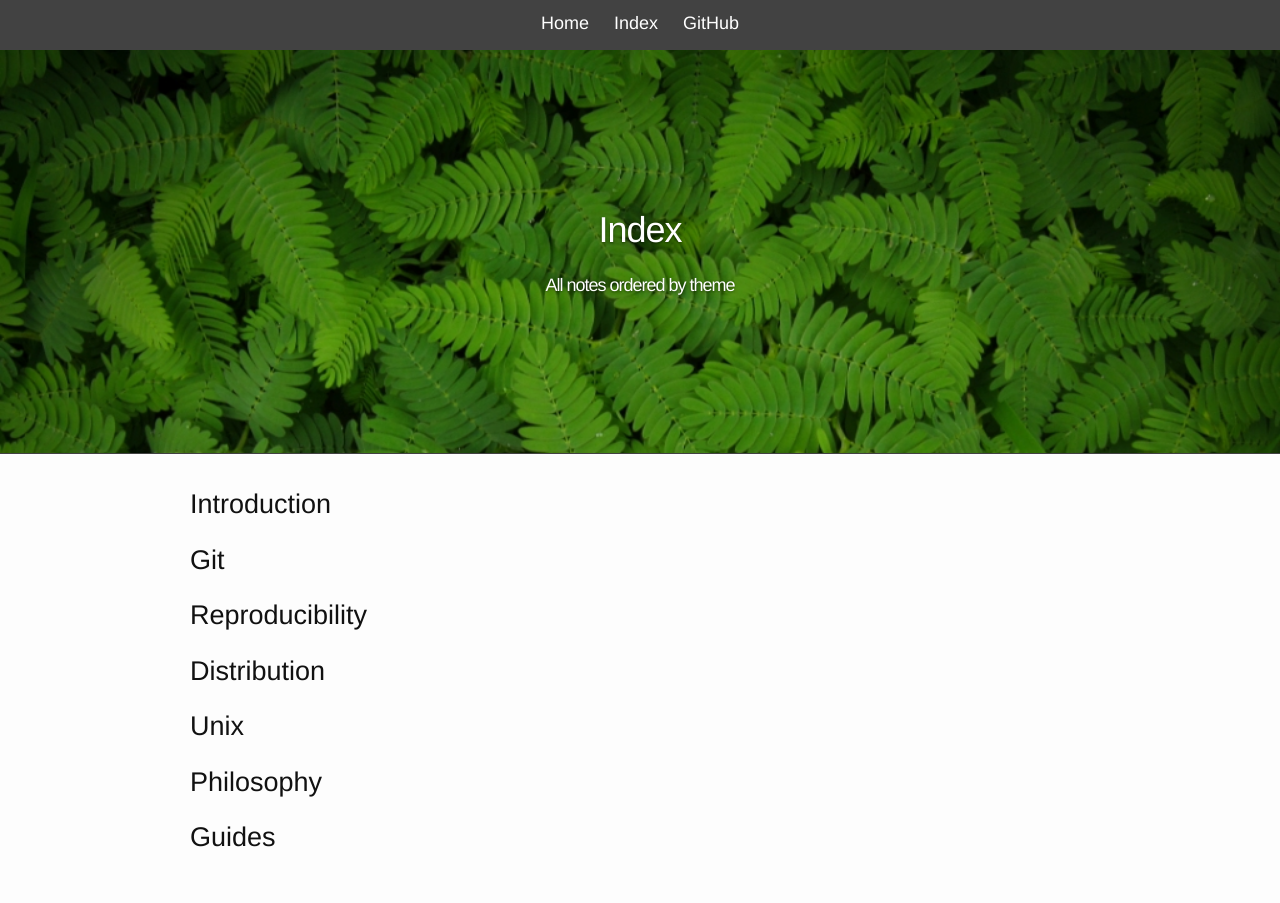
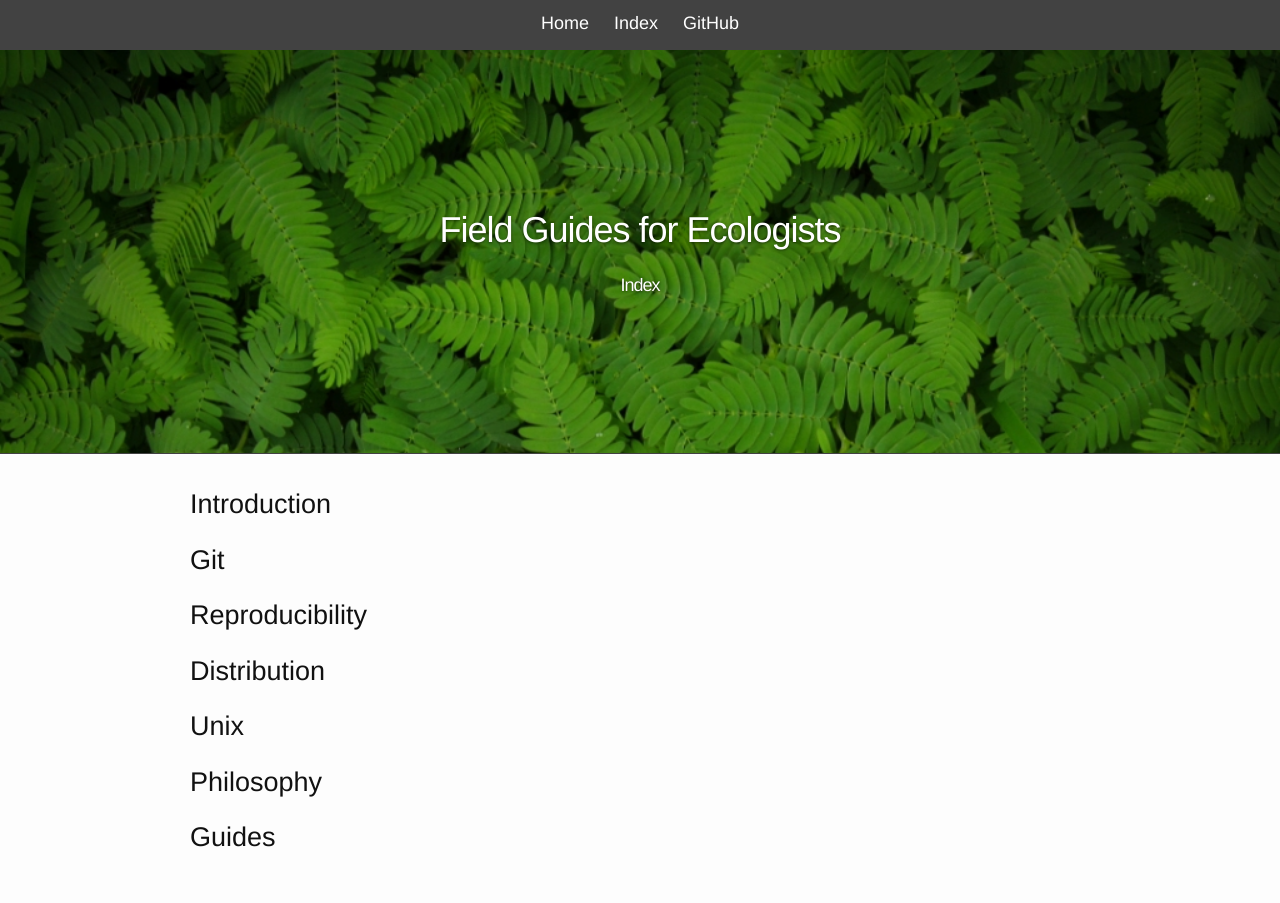
Before and after one commit to DomBennett/fge, a Jekyll site: the page built from guides/index.html, in a window 1280 px wide. Built offline with Jekyll 4.4.1, drawn with Linux system fonts in a browser that asks for light colours; nearby versions of some CDN libraries; library files that are not in the unit come from our copies; Markdown is read by kramdown in place of the engine named in the settings.

Commit message:
Changed Index title

```diff
--- a/_includes/title.html
+++ b/_includes/title.html
@@ -5,9 +5,9 @@
     {{ site.subtitle }}
 {% elsif page.title == "Index" %}
     <h1>
-        Index
+        {{ site.title }}
     </h1>
-    All notes ordered by theme
+    Index
 {% else %}
     <h1>
         {{ page.title }}
```
